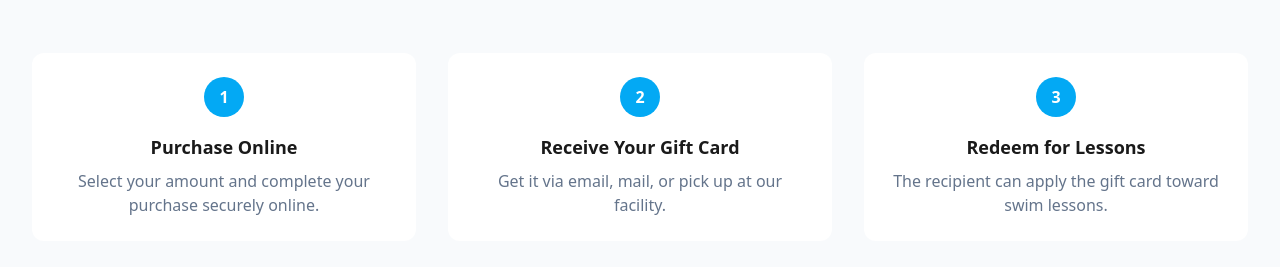
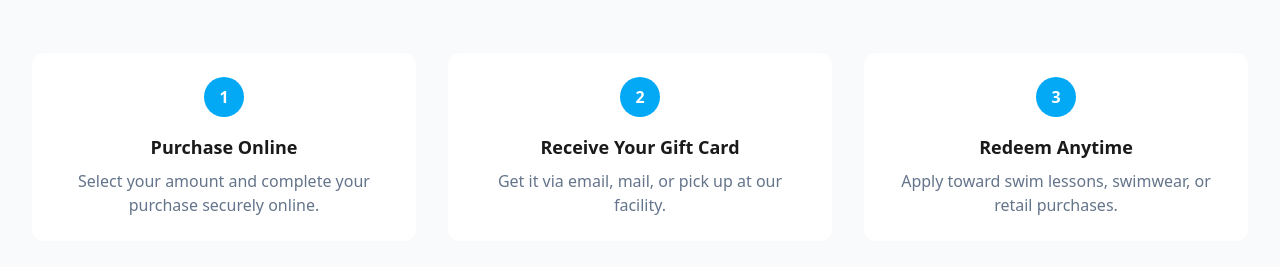
Before and after one commit to cyntel-intelligence/aqua-journey-website, a Next.js app: page /gift-cards in a window 1280 px wide. Shown: the part 1183-1450 px from the top of the page. Built offline with nearby package versions, Linux system fonts and the light colour scheme.

Commit message:
Update gift card redemption options

```diff
--- a/src/app/gift-cards/page.tsx
+++ b/src/app/gift-cards/page.tsx
@@ -109,8 +109,8 @@ export default function GiftCardsPage() {
               <div className="w-10 h-10 bg-[var(--primary)] text-white rounded-full flex items-center justify-center mx-auto mb-4 font-bold">
                 3
               </div>
-              <h3 className="font-semibold text-lg mb-2">Redeem for Lessons</h3>
-              <p className="text-[var(--gray)]">The recipient can apply the gift card toward swim lessons.</p>
+              <h3 className="font-semibold text-lg mb-2">Redeem Anytime</h3>
+              <p className="text-[var(--gray)]">Apply toward swim lessons, swimwear, or retail purchases.</p>
             </div>
           </div>
         </div>
```
